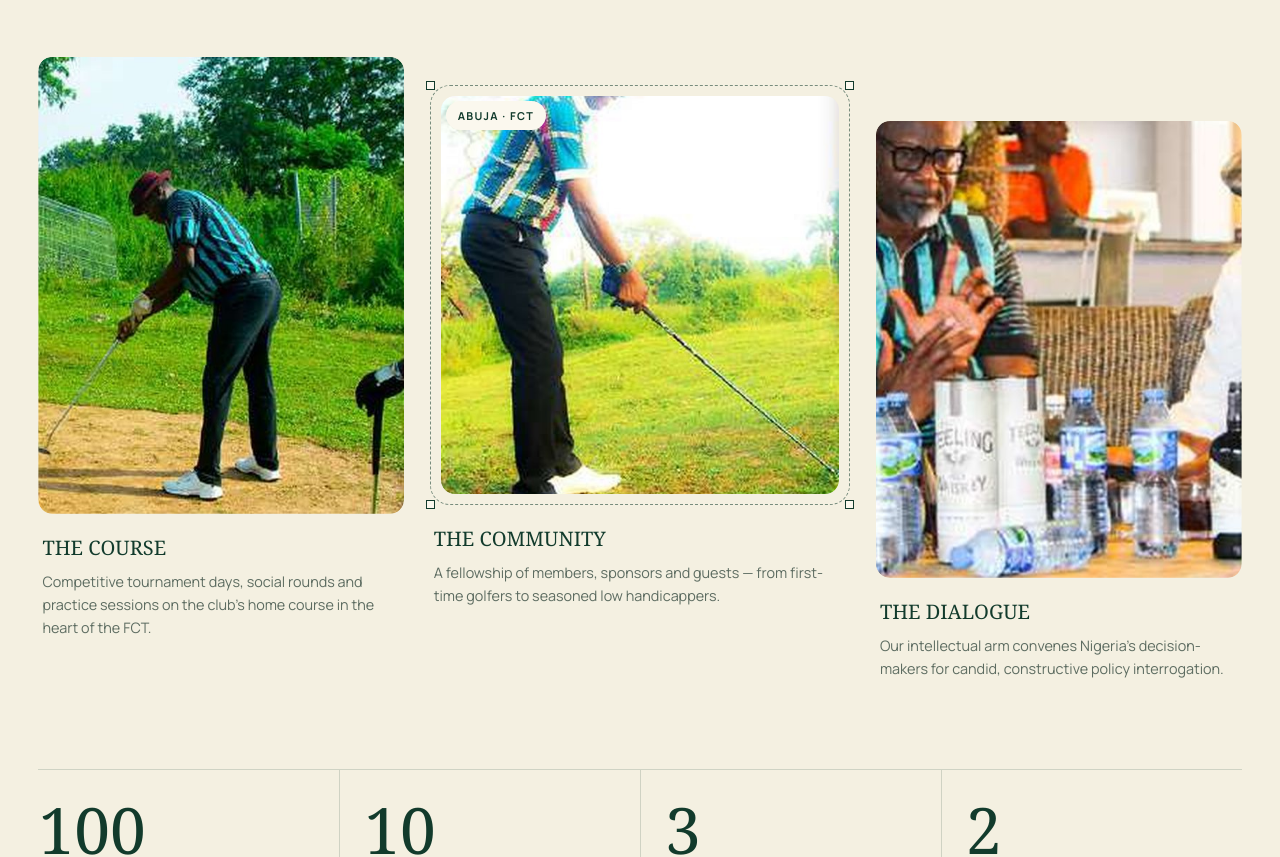
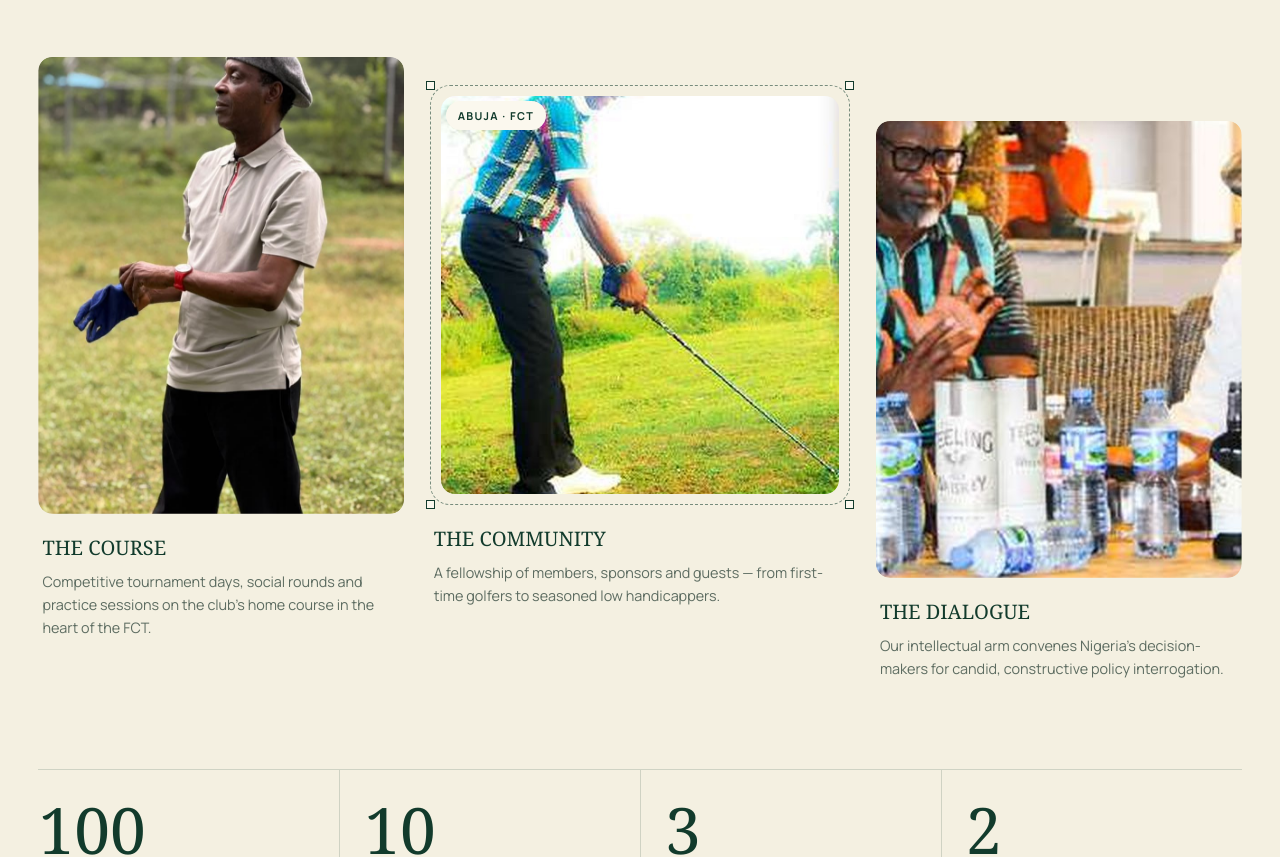
Before and after one commit to ctoriola/amg, a plain HTML site: page index.html in a window 1280 px wide. Shown: the part 1152-2009 px from the top of the page. Drawn offline with nearby package versions, Linux system fonts and the light colour scheme; a web font is replaced by a local one.

Commit message:
Replace The Course card photo with new member photo
Co-Authored-By: Claude Opus 5.5 <noreply@anthropic.com>
Claude-Session: https://claude.ai/code/session_01XdrtiMhHQKVyxkqvahVpyF

```diff
--- a/index.html
+++ b/index.html
@@ -171,7 +171,7 @@
 
     <div class="club__grid">
       <article class="photo-card photo-card--tall reveal">
-        <img src="assets/img/club-swing.jpg" alt="AMGC member mid-swing on the course" loading="lazy">
+        <img src="assets/img/club-course-golfer.jpg" alt="AMGC member pulling on his golf glove on the course" style="object-position: 50% 18%" loading="lazy">
         <div class="photo-card__body">
           <h3>The Course</h3>
           <p>Competitive tournament days, social rounds and practice sessions on the club's home course in the heart of the FCT.</p>
```
Also changed, not shown: assets/img/club-course-golfer.jpg (added).
